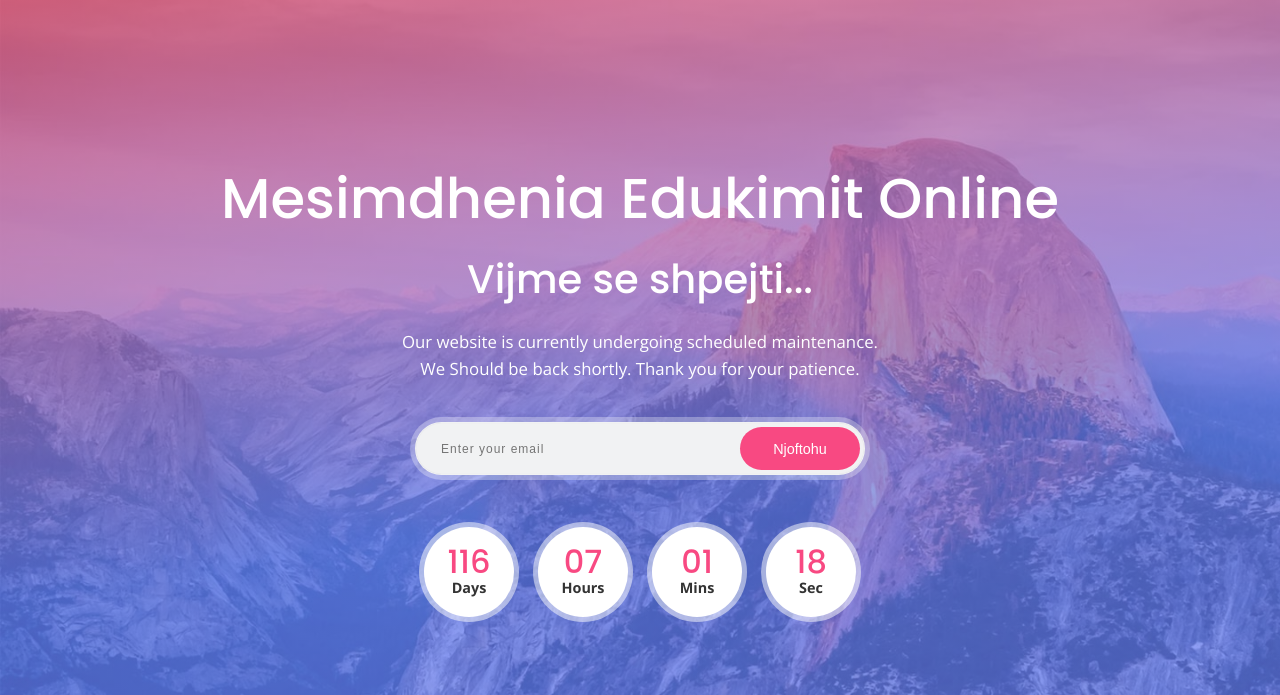
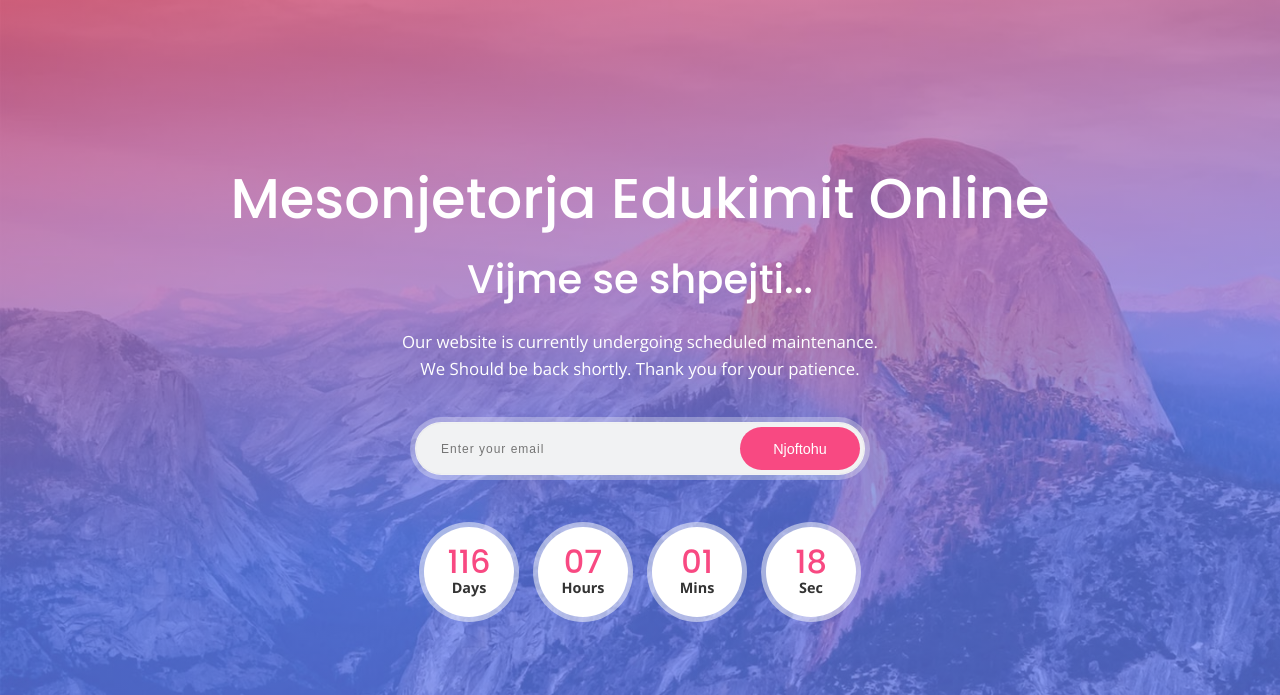
Before and after one commit to thomaaxha/Meo_Cooming_Soon, a plain HTML site: page index.html in a window 1280 px wide. Shown: the top 695 px of the page. Drawn offline with nearby package versions, Linux system fonts and the light colour scheme; files whose address does not match are found by name.

Commit message:
Update and rename 07-comming-soon.html to index.html

```diff
--- a/07-comming-soon.html
+++ b/index.html
@@ -28,7 +28,7 @@
 
 		<div class="display-table">
             <div class="display-table-cell">
-                <h1 class="title"><b>Mesimdhenia Edukimit Online</b></h1>
+                <h1 class="title"><b>Mesonjetorja Edukimit Online</b></h1>
             <br />
                 <h3 class="title"><b>Vijme se shpejti...</b></h3>
                 <p class="desc font-white">
```
